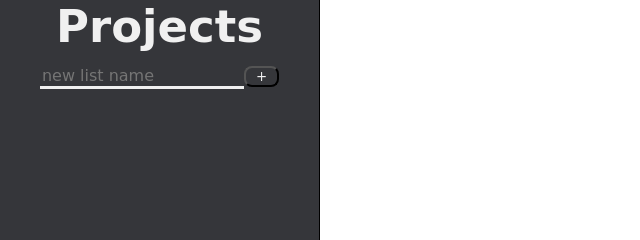
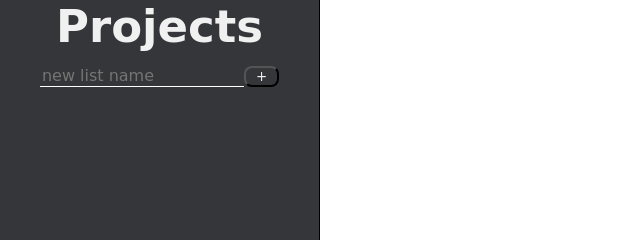
Before and after one commit to gweryf/to-do-app, a plain HTML site: page index.html in a window 1280 px wide. Shown: the top 240 px of the page, 0-640 px from the left. Drawn offline with Linux system fonts and the light colour scheme; a web font is replaced by a local one.

Commit message:
fixed it outline for new project button

```diff
--- a/style.css
+++ b/style.css
@@ -38,7 +38,8 @@
     background: transparent;
     border: none;
     font-size: medium;
-    border-bottom: solid;
+    border-bottom: 1px solid white;
+    outline: none;
 }
 
 button {
```
